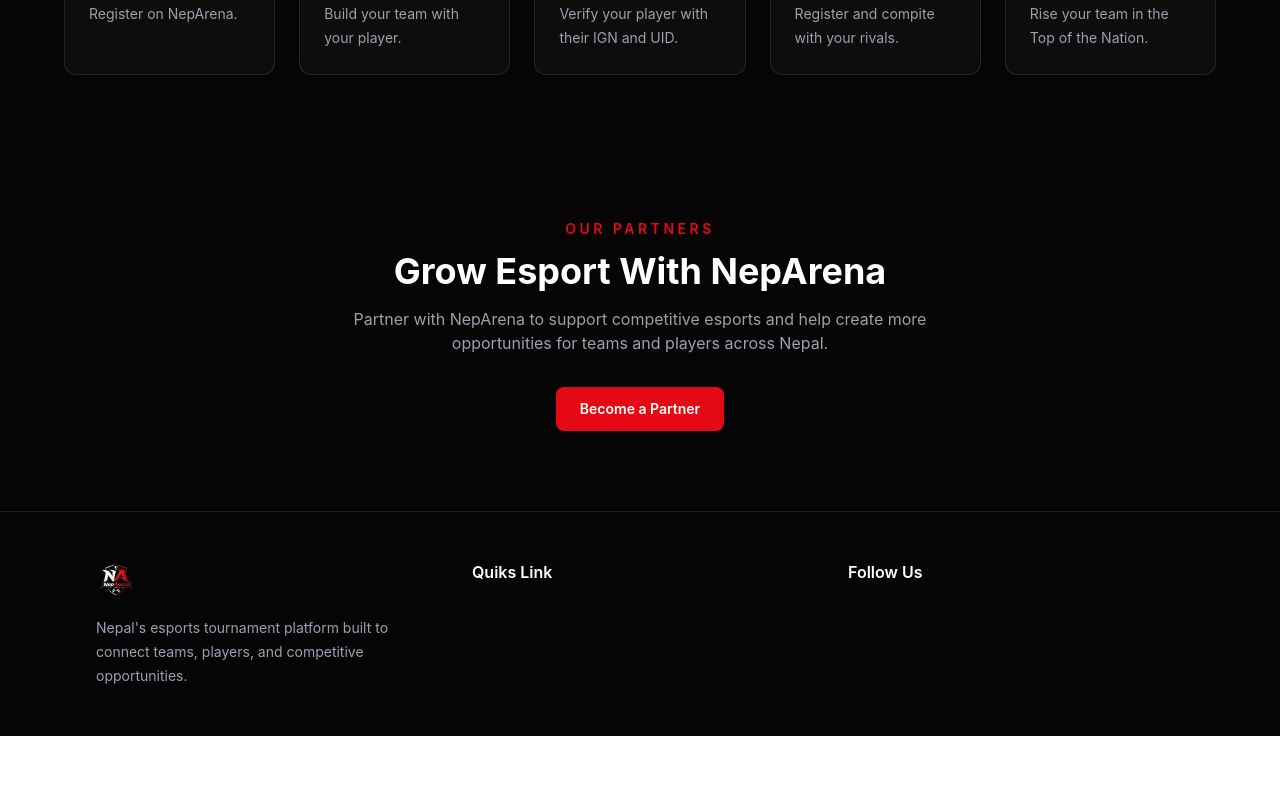
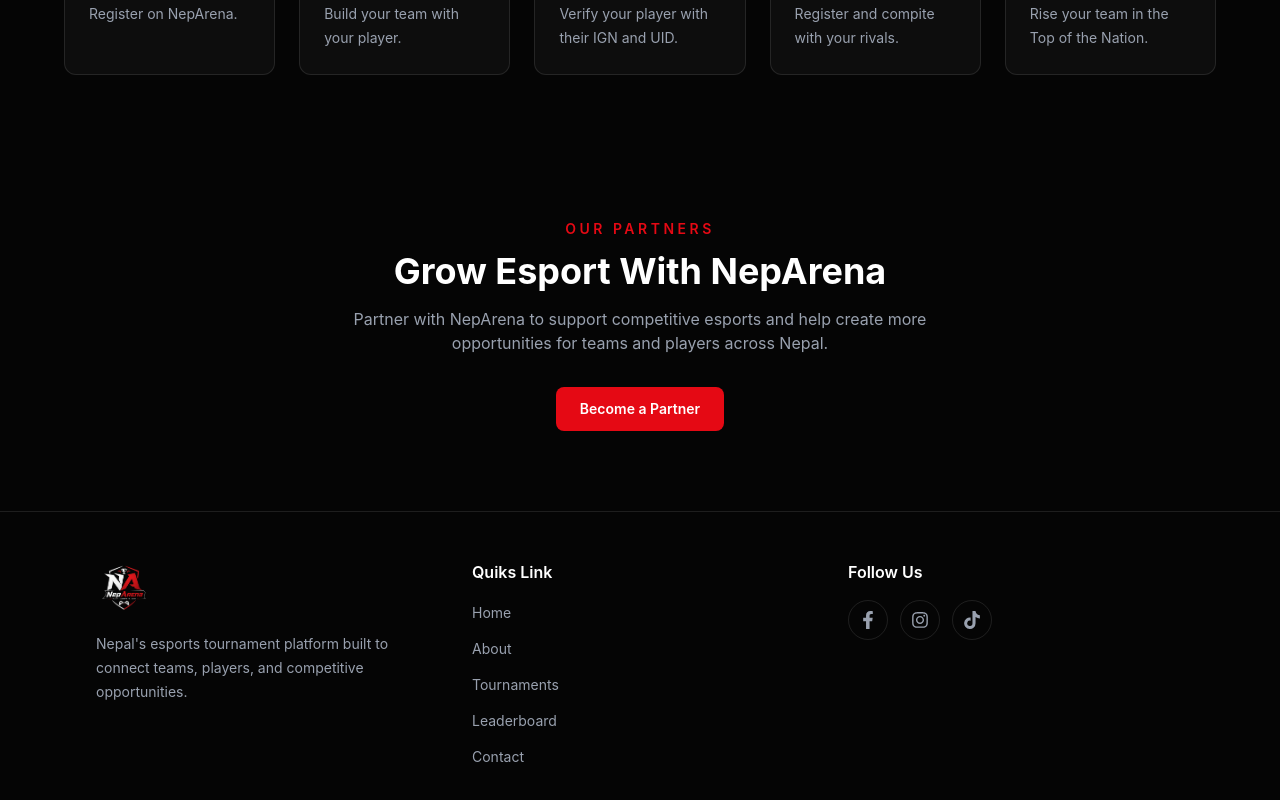
Before and after one commit to Sugam112stha/NepArena, a React (Vite) app: page / in a window 1280 px wide. Shown: the part 2419-3219 px from the top of the page. Before the commit the page ends 3155 px from the top, so only its background shows below. Built offline with nearby package versions, Linux system fonts and the light colour scheme.

Commit message:
footer has done

```diff
--- a/src/components/Footer.tsx
+++ b/src/components/Footer.tsx
@@ -1,14 +1,31 @@
+import { Link } from "react-router-dom";
 import logo from "../assets/logo/logo1.png"
+import { FaFacebookF, FaInstagram, FaTiktok } from "react-icons/fa";
+import { useState } from "react";
 const Footer = () => {
+    const[setIsOpen] = useState(false);
+    const navItems = [
+        {name: "Home", path:"/"},
+        {name: "About", path:"/About"},
+        {name: "Tournaments", path:"/Tournaments"},
+        {name: "Leaderboard", path:"/Leaderboard"},
+        {name: "Contact", path:"/Contact"},
+    ];
+
+    const socialLinks = [
+        {name: "Facebook", icon: FaFacebookF, url: "https://www.facebook.com/"},
+        {name: "Instagram", icon: FaInstagram, url: "https://www.instagram.com/neparena/"},
+        {name: "Tiktok", icon: FaTiktok, url: "https://www.tiktok.com/@neparena"}
+    ];
   return (
     <footer className="border-t border-white/10 bg-[#050505] text-white">
         <div className="mx-auto max-w-6xl px-4 py-12 sm:px-6 lg:px-8">
             <div className="grid gap-10 sm:grid-cols-2 lg:grid-cols-3">
                 <div>
 
-                    <img src={logo}
-                    alt="NepArena"
-                    className="h-10 w-auto"/>
+                    <Link to="/" onClick={() => setIsOpen}>
+                        <img src={logo} alt="NepArena" className="h-12 w-auto sm:h-14 hover:scale-105" />
+                    </Link>
 
                     <p className="mt-4 max-w-sm text-sm leading-6 text-gray-400">
                         Nepal's esports tournament platform built to connect
@@ -20,15 +37,45 @@
                     <h3 className="font-semibold">
                         Quiks Link
                     </h3>
+
+                    <ul className="mt-4 space-y-3">
+                        {navItems.map((items) => (
+                            <li key={items.name}>
+                                <Link to={items.path}
+                                className="text-sm text-gray-400 transition hover:text-white">
+                                    {items.name}
+                                </Link>
+                            </li>
+                        ))}
+                    </ul>
                 </div>
 
-                <div className="font-semibold">
-                    Follow Us
-                </div>
+                <div>
+  <h3 className="font-semibold">
+    Follow Us
+  </h3>
+
+  <div className="mt-4 flex gap-3">
+    {socialLinks.map((media) => {
+      const Icon = media.icon;
+
+      return (
+        <a
+          key={media.name}
+          href={media.url}
+          aria-label={media.name}
+          className="flex h-10 w-10 items-center justify-center rounded-full border border-white/10 text-gray-400 transition hover:border-[#E50914] hover:text-[#E50914]"
+        >
+          <Icon size={18} />
+        </a>
+      );
+    })}
+  </div>
+</div>
             </div>
         </div>
     </footer>
   )
 }
 
-export default Footer
+export default Footer;
--- a/src/pages/Home.tsx
+++ b/src/pages/Home.tsx
@@ -15,7 +15,7 @@
         className="relative flex min-h-screen items-center justify-center overflow-hidden px-6 pt-20"
       >
         {/* Background glow */}
-        <div className="absolute left-1/2 top-1/2 -z-0 h-[500px] w-[500px] -translate-x-1/2 -translate-y-1/2 rounded-full bg-[#E50914]/10 blur-[120px]" />
+        <div className="absolute left-1/2 top-1/2 z-0 h-[500px] w-[500px] -translate-x-1/2 -translate-y-1/2 rounded-full bg-[#E50914]/10 blur-[120px]" />
 
         {/* Hero Content */}
         <div className="relative z-10 mx-auto max-w-4xl text-center">
```
